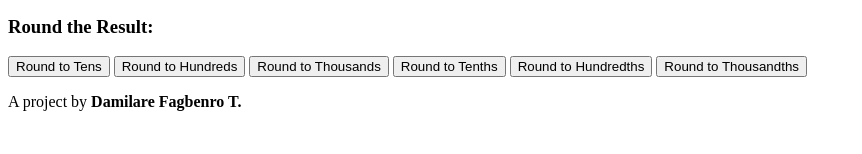
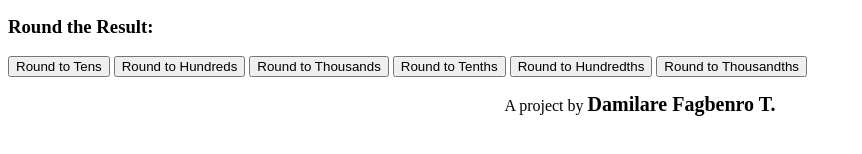
Before and after one commit to DamilareDremel/simple-calc, a website: page index.html in a window 1280 px wide. Shown: the part 146-300 px from the top of the page, without its empty margins (0-862 px from the left). Drawn offline with Linux system fonts and the light colour scheme.

Commit message:
Resolved merge conflicts

```diff
--- a/index.html
+++ b/index.html
@@ -32,6 +32,7 @@
 
 
     <script src="app.js"></script>
-    <p style=”text-align: center;”>A project by <strong style=”font-size: 125%;”>Damilare Fagbenro T.</strong></p>
+    <p style="text-align: center;">A project by <strong style="font-size: 125%;">Damilare Fagbenro T.</strong></p>
+
 </body>
 </html>
```
